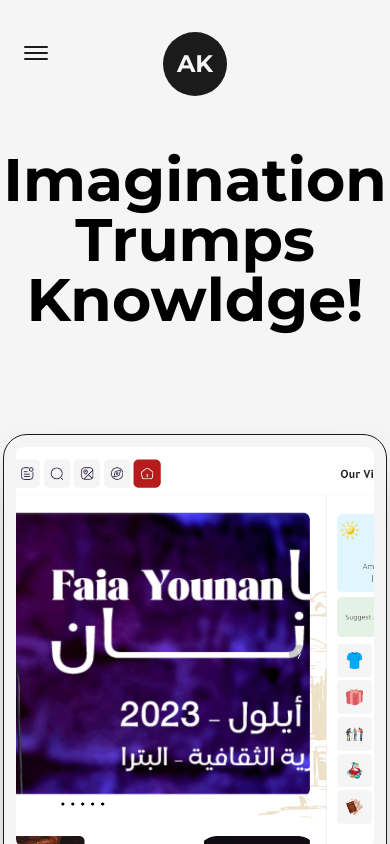
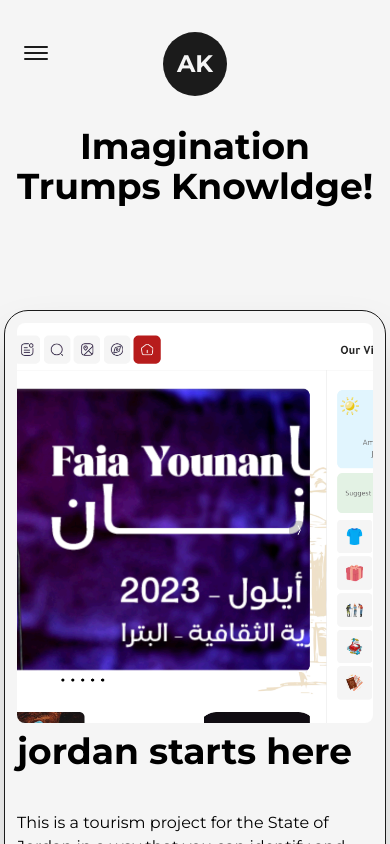
Before and after one commit to ahmedkhaledali1/ahmed, a Next.js app: page /projects in a window 390 px wide. Shown: the top 844 px of the page. Built offline with nearby package versions, Linux system fonts and the light colour scheme.

Commit message:
zzzzzzzzzz

```diff
--- a/src/pages/projects.js
+++ b/src/pages/projects.js
@@ -135,9 +135,9 @@ const projects = () => {
         <meta name="desription" content="A fonrt end developer" />
       </Head>
       <main className=" w-full  mb-16 flex  flex-col items-center justify-center">
-        <div className="p-32 sm:p-8 sm:!px-1">
+        <div className="p-32 sm:p-2 sm:!px-1">
           <AnimatedText
-            className="text-8xl sm:!text-4  md:text-6xl md:mb-14 !text-center mx-auto w-auto !mb-20 dark:text-light"
+            className="text-8xl sm:!text-4xl  md:text-6xl md:mb-14 !text-center mx-auto w-auto !mb-20 dark:text-light"
             text="Imagination Trumps Knowldge!"
           />
           <div className="mb-24 h-[450px] sm:h-fit">
```
Also changed, not shown: 2 other files (tests, documents, lock files or other folders).
